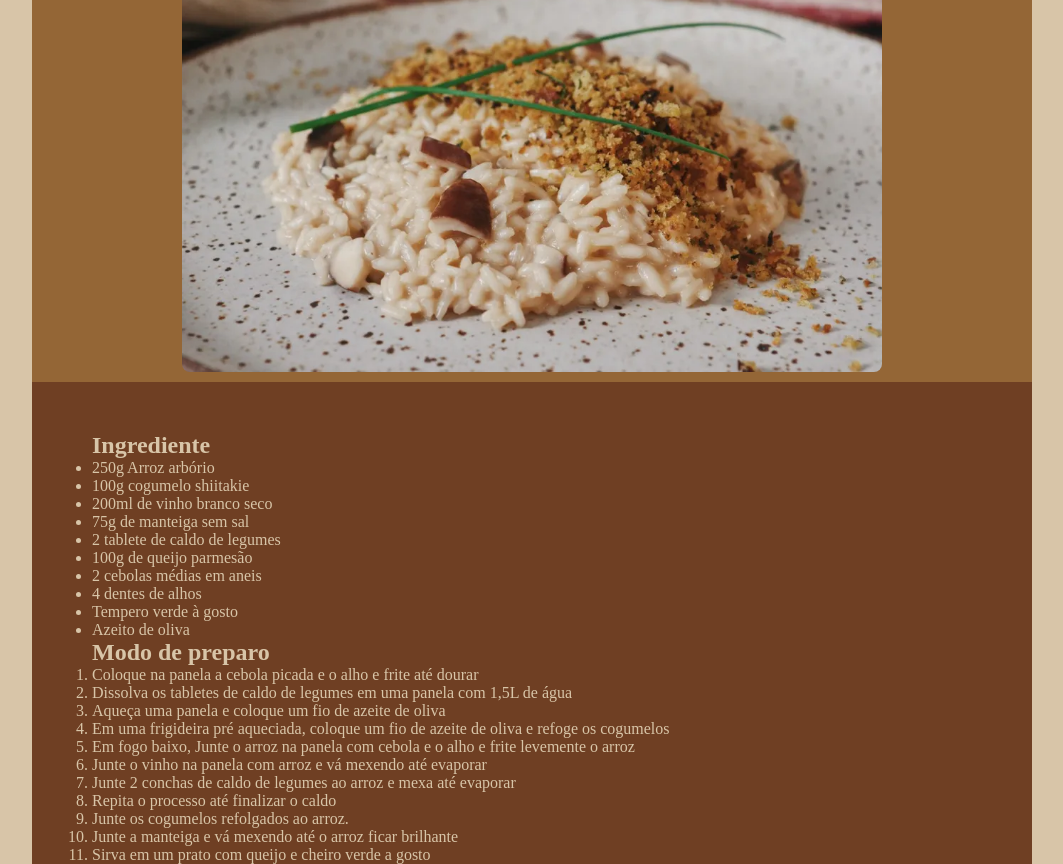
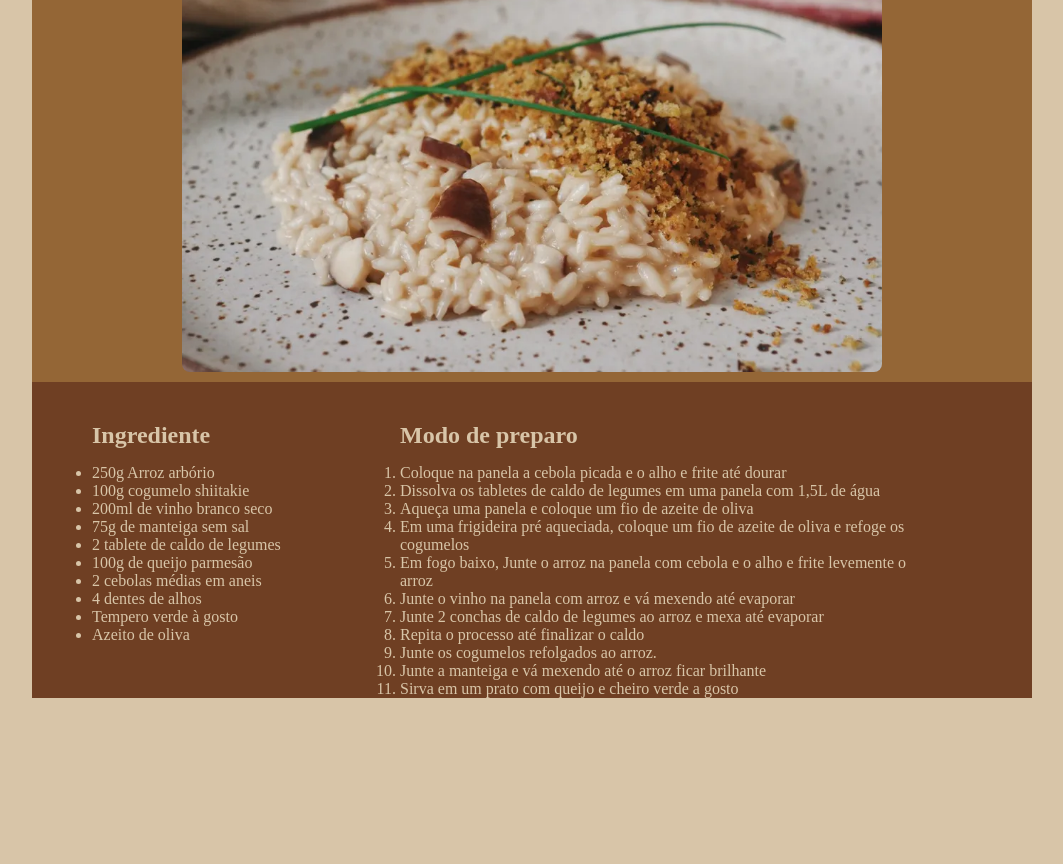
Before and after one commit to Arielguilardi/curso-dfs-au02-a15, a plain HTML site: page index.html in a window 1280 px wide. Shown: the part 128-992 px from the top of the page, without its empty margins (108-1171 px from the left). After the commit the page ends 826 px from the top, so only its background shows below. Drawn offline with Linux system fonts and the light colour scheme.

Commit message:
Ajuste corpo do documento

```diff
--- a/index.html
+++ b/index.html
@@ -27,6 +27,7 @@
     </div>
 
     <div id="conteudo">
+        <div id="ingrediente">
             <h2>Ingrediente</h2>
             <ul>
                 <li>250g Arroz arbório</li>
@@ -40,6 +41,8 @@
                 <li>Tempero verde à gosto</li>
                 <li>Azeito de oliva</li>
             </ul>
+        </div>
+        <div id="modo-de-preparo">
             <h2>Modo de preparo</h2>
             <ol>
                 <li>Coloque na panela a cebola picada e o alho e frite até dourar</li>
@@ -55,6 +58,7 @@
                 <li>Sirva em um prato com queijo e cheiro verde a gosto</li>
             </ol>
         </div>
+    </div>
 
 </body>
 
--- a/style.css
+++ b/style.css
@@ -84,5 +84,16 @@ body {
     height: auto;
     background-color: #6f3f23;
     padding: 0 60px;
-    padding-top: 50px;
+    padding-top: 40px;
+    display: grid;
+    grid-template-columns: 30% 60%;
+    gap: 5%;
+
 }
+
+#ingrediente,
+#modo-de-preparo {
+    display: flex;
+    flex-direction: column;
+    gap: 15px;
+}
```
Lines whose indentation alone changed are shown as unchanged.
